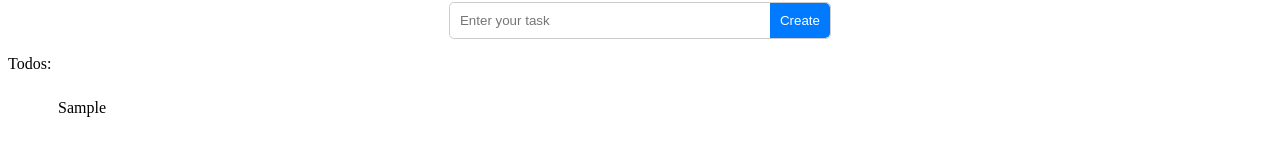
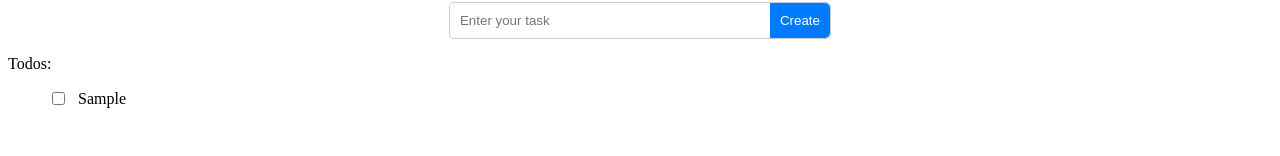
Before and after one commit to Funmi-Amusan/playground, a Vue app: page / in a window 1280 px wide. Both pictures are taken after typing "Sample" into the empty fields and a click on the button "Create". Shown: the part 182-338 px from the top of the page. Built offline with nearby package versions, Linux system fonts and the light colour scheme.

Commit message:
creating todo item component

```diff
--- /dev/null
+++ b/src/components/TodoItem.vue
@@ -0,0 +1,26 @@
+<script setup>
+const props = defineProps({
+    todo: {
+        type: Object,
+        required: true
+    }
+})
+</script>
+
+<template>
+<div>
+    <li class="todo-item">
+        <input type="checkbox" :checked="todo.completed" />
+        <span>{{todo.title}}</span>
+    </li>
+</div>
+</template>
+
+<style lang="css" scoped>
+.todo-item{
+    display: flex;
+    align-items: center;
+    gap: 10px;
+    margin-bottom: 10px;
+}
+</style>
--- a/src/views/Home.vue
+++ b/src/views/Home.vue
@@ -1,5 +1,6 @@
     <script setup>
-    import { ref } from 'vue';
+    import TodoItem from '@/components/TodoItem.vue';
+import { ref } from 'vue';
     const todos = ref([])
     const newTodo = ref("")
     const isInvalid = ref(false)
@@ -28,9 +29,7 @@
     <p v-show="isInvalid" class="errMsg" >Todo cannot be empty</p>
     <p>Todos:</p>
     <ul>
-        <li v-for="todo in todos" :key="todo.id" class="todo-item">
-            {{todo.title}}
-            </li>
+            <TodoItem v-for="todo in todos" :key="todo.id" :todo="todo" />
             </ul>
 </template>
 
@@ -69,19 +68,6 @@ h1{
     button:hover{
         background-color: #0069d9;
     }
-    .todo-item{
-        display: flex;
-        justify-content: space-between;
-        align-items: center;
-        padding: 10px;
-        border-bottom: 1px solid #007bff;
-    }
-    .todo-item:last-child{
-        border-bottom: none;
-    }
-    .todo-item:hover{
-        background-color: #f8f9fa;
-    }
     .errMsg{
         color: red;
         font-size: 12px;
```
